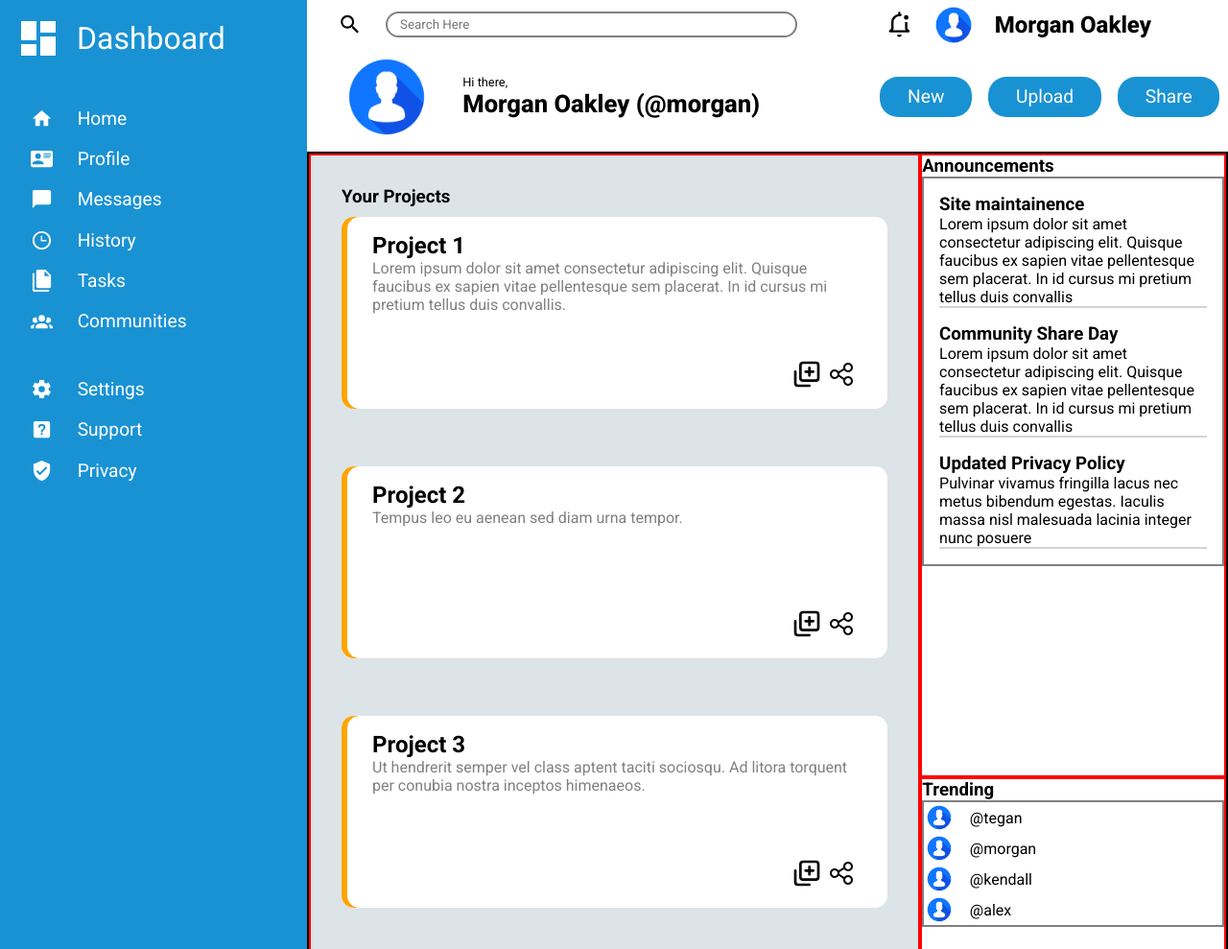
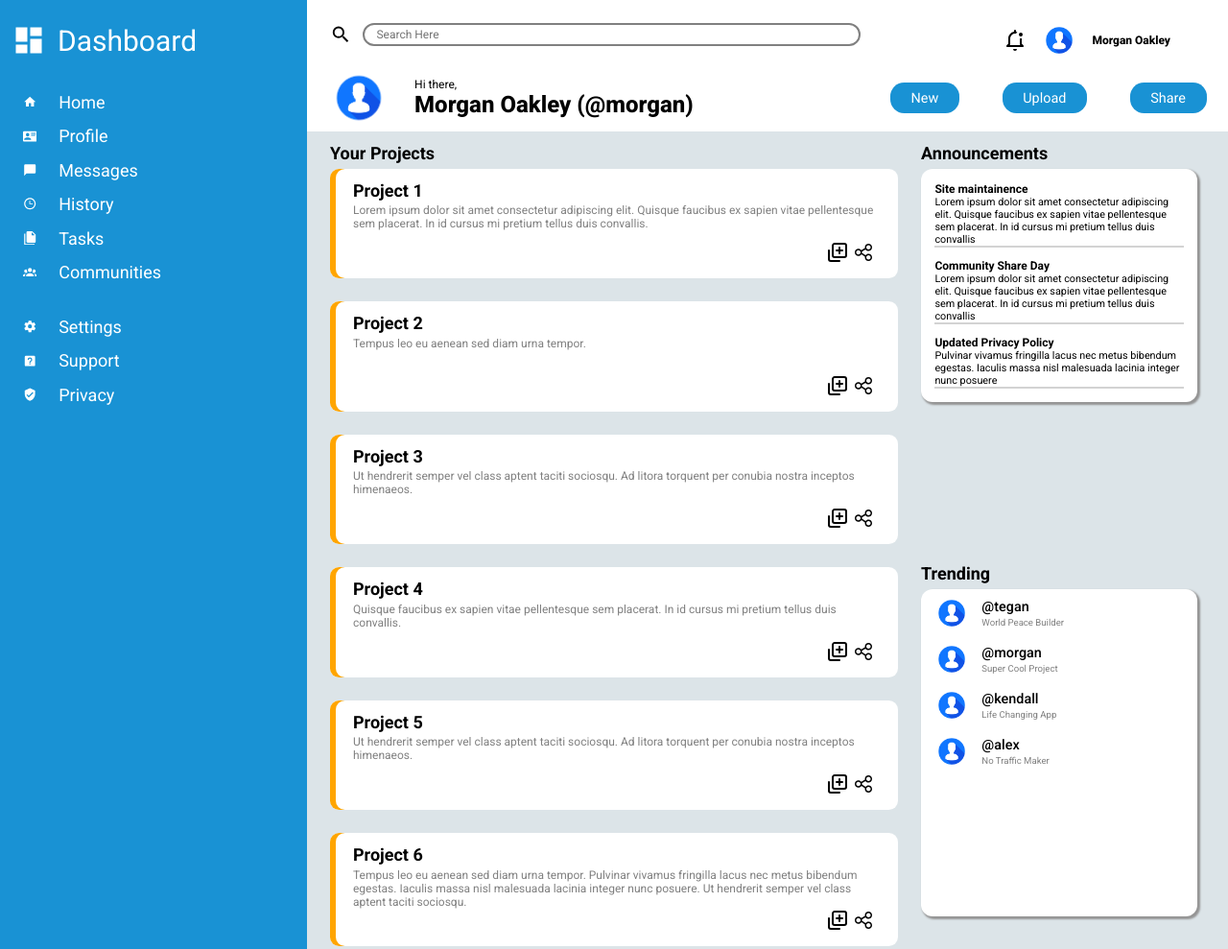
Before and after one commit to Pichaku123/odin-admin-dash, a plain HTML site: page index.html in a window 1280 px wide. Shown: the top 989 px of the page at 96% size. Drawn offline with Linux system fonts and the light colour scheme; a web font is replaced by a local one.

Commit message:
styling+minor changes to html done

```diff
--- a/index.html
+++ b/index.html
@@ -41,11 +41,11 @@
 
         <div class="top">
             <div class="search">
-                <svg xmlns="http://www.w3.org/2000/svg" height="1.2em" width="1.2em" viewBox="0 0 24 24"><title>magnify</title><path d="M9.5,3A6.5,6.5 0 0,1 16,9.5C16,11.11 15.41,12.59 14.44,13.73L14.71,14H15.5L20.5,19L19,20.5L14,15.5V14.71L13.73,14.44C12.59,15.41 11.11,16 9.5,16A6.5,6.5 0 0,1 3,9.5A6.5,6.5 0 0,1 9.5,3M9.5,5C7,5 5,7 5,9.5C5,12 7,14 9.5,14C12,14 14,12 14,9.5C14,7 12,5 9.5,5Z" /></svg>
+                <svg xmlns="http://www.w3.org/2000/svg" height="2em" width="2em" viewBox="0 0 24 24"><title>magnify</title><path d="M9.5,3A6.5,6.5 0 0,1 16,9.5C16,11.11 15.41,12.59 14.44,13.73L14.71,14H15.5L20.5,19L19,20.5L14,15.5V14.71L13.73,14.44C12.59,15.41 11.11,16 9.5,16A6.5,6.5 0 0,1 3,9.5A6.5,6.5 0 0,1 9.5,3M9.5,5C7,5 5,7 5,9.5C5,12 7,14 9.5,14C12,14 14,12 14,9.5C14,7 12,5 9.5,5Z" /></svg>
                 <input type="text" id="searchbar" maxlength="15" placeholder="Search Here">
             </div>
             <div class="account">
-                <svg fill="#000000" height="1.2em" width="1.2em" viewBox="0 0 24 24" xmlns="http://www.w3.org/2000/svg"><g id="SVGRepo_bgCarrier" stroke-width="0"></g><g id="SVGRepo_tracerCarrier" stroke-linecap="round" stroke-linejoin="round"></g><g id="SVGRepo_iconCarrier"><path d="M12,23a2,2,0,0,1-2-2h4A2,2,0,0,1,12,23ZM20,6a2,2,0,1,0-2,2A2,2,0,0,0,20,6Zm.707,11.293L19,15.586V10H17v6a1,1,0,0,0,.293.707l.293.293H6.414l.293-.293A1,1,0,0,0,7,16V10a4.98,4.98,0,0,1,5.912-4.912L14.5,3.5a.913.913,0,0,0-.168-.1A7,7,0,0,0,13,3.084V2a1,1,0,0,0-2,0V3.08A7,7,0,0,0,5,10v5.586L3.293,17.293A1,1,0,0,0,4,19H20a1,1,0,0,0,.707-1.707Z"></path></g></svg>
+                <svg fill="#000000" height="2em" width="2em" viewBox="0 0 24 24" xmlns="http://www.w3.org/2000/svg"><g id="SVGRepo_bgCarrier" stroke-width="0"></g><g id="SVGRepo_tracerCarrier" stroke-linecap="round" stroke-linejoin="round"></g><g id="SVGRepo_iconCarrier"><path d="M12,23a2,2,0,0,1-2-2h4A2,2,0,0,1,12,23ZM20,6a2,2,0,1,0-2,2A2,2,0,0,0,20,6Zm.707,11.293L19,15.586V10H17v6a1,1,0,0,0,.293.707l.293.293H6.414l.293-.293A1,1,0,0,0,7,16V10a4.98,4.98,0,0,1,5.912-4.912L14.5,3.5a.913.913,0,0,0-.168-.1A7,7,0,0,0,13,3.084V2a1,1,0,0,0-2,0V3.08A7,7,0,0,0,5,10v5.586L3.293,17.293A1,1,0,0,0,4,19H20a1,1,0,0,0,.707-1.707Z"></path></g></svg>
                 <img src="placeholder-logo.jpg" id="pfp">
                 <span>Morgan Oakley</span>
             </div>
@@ -133,7 +133,7 @@
             </div>
         </div>
 
-        <div id="announce">
+        <div id="announce" class="right">
             <h3>Announcements</h3>
             <div id="announce-card">
                 <ul>
@@ -153,25 +153,37 @@
             </div>
         </div>
 
-        <div id="trending">
+        <div id="trending" class="right">
             <h3>Trending</h3>
             <div id="trending-card">
                 <ul>
                     <li class="trending-text">
                         <img src="placeholder-logo.jpg" id="pfp">
-                        <p>@tegan</p>
+                        <div class="desc">
+                            <p class="uid">@tegan</p>
+                            <p class="bio">World Peace Builder</p>
+                        </div>
                     </li>
                     <li class="trending-text">
                         <img src="placeholder-logo.jpg" id="pfp">
-                        <p>@morgan</p>
+                        <div class="desc">
+                            <p class="uid">@morgan</p>
+                            <p class="bio">Super Cool Project</p>
+                        </div>
                     </li>
                     <li class="trending-text">
                         <img src="placeholder-logo.jpg" id="pfp">
-                        <p>@kendall</p>
+                        <div class="desc">
+                            <p class="uid">@kendall</p>
+                            <p class="bio">Life Changing App</p>
+                        </div>
                     </li>
                     <li class="trending-text">
                         <img src="placeholder-logo.jpg" id="pfp">
-                        <p>@alex</p>
+                        <div class="desc">
+                            <p class="uid">@alex</p>
+                            <p class="bio">No Traffic Maker</p>
+                        </div>
                     </li>
                 </ul>
             </div>
--- a/styles.css
+++ b/styles.css
@@ -4,6 +4,7 @@
     box-sizing: border-box;
     font-family: "Roboto";
     background-color: white;
+    font-size: 12px;
 }
 
 ul{
@@ -19,11 +20,11 @@ body{
     display: grid;
     height: 100vh;
     grid-template-columns: 1fr 3fr;
-    grid-template-rows: 1fr 4fr;
+    grid-template-rows: 1fr 5fr;
 }
 
 .sidebar{
-    padding: 1rem 1rem;
+    padding: 2rem 1rem;
     background-color: #1992d4;
     color: white;
     grid-row: 1 / span 4;
@@ -54,7 +55,7 @@ body{
 .sidebar .logo span{
     color: white;
     background-color: #1992d4;
-    font-size: 2rem;
+    font-size: 2.5rem;
 }
 
 .sidebar .menu > ul, .sidebar .extra > ul{
@@ -69,12 +70,16 @@ body{
     background-color: #1992d4;
     display: flex;
     align-items: center;
+    font-size: 1.5rem;
     gap: 1.6rem;
     padding: 0 1rem;
 }
 
+.sidebar li svg{
+    margin-right: 0.3rem;
+}
+
 .main-content{
-    border: 2px solid black;
     grid-column: 2/ span 3;
 }
 
@@ -86,11 +91,11 @@ body{
 .header .top{
     flex: 1;
     display: flex;
-    align-items: center;
+    align-items: flex-start;
     justify-content: space-evenly;
     font-weight: 800;
     font-size: 1.5em;
-    padding-top: 0.1rem;
+    padding-top: 2rem;
     padding-left: 2rem;
     padding-right: 5rem;
 }
@@ -122,13 +127,14 @@ body{
     flex: 1;
     display: flex;
     align-items: center;
+    padding-top: 1em;
     padding-left: 2rem;
     padding-bottom: 0.4rem;
 }
 
 #pfp-display{
-    height: 8em;
-    width: 8em;
+    height: 5em;
+    width: 5em;
     background: transparent;
 }
 
@@ -170,35 +176,29 @@ body{
 
 #projects{
     grid-row: 1/3;
-    border: 2px solid red;
-    padding: 2em 2em;
+    padding: 1em 2em;
     background-color: #dce4e8;
 }
 
 #projects > h3{
-    margin-bottom: 0.5em;
+    margin-bottom: 0.2em;
     background-color: #dce4e8;
-}
-
-#announce{
-    border: 2px solid red;
-}
-
-#trending{
-    border: 2px solid red;
+    font-size: 1.5em;
+    margin-bottom: 1%;
 }
 
 .project-wrapper{
     display: grid;
+    height: 95%;
     grid-template-columns: repeat(auto-fit, minmax(300px, 1fr));
-    gap: 5%;
+    grid-template-rows: repeat(auto-fit, 1fr);
+    grid-auto-rows: 1fr;
+    gap: 2em;
     align-items: stretch;
     background-color: #dce4e8;
 }
 
 .main-content .project{
-    min-height: 200px;
-    overflow: auto;
     border-radius: 0.8em;
     padding-top: 1em;
     padding-bottom: 1em;
@@ -210,8 +210,14 @@ body{
     box-shadow: 6px 0px 0px 0px orange inset;
 }
 
+.card-content h2{
+    font-size: 1.5em;
+    margin-bottom: 0.2em;
+}
+
 .card-content p{
     color: gray;
+    font-size: 1em;
 }
 
 .project .logos{
@@ -223,9 +229,22 @@ body{
     height: 2em;
 }
 
+#announce{
+    padding-top: 1rem;
+    padding-bottom: 0;
+    background-color: #dce4e8;
+}
+
+#announce > h3{
+    font-size: 1.5em;
+    background-color: #dce4e8;
+    margin-bottom: 2%;
+}
+
 #announce-card{
     padding: 5%;
-    border: 2px solid gray;
+    box-shadow: 2px 2px 2px 1px #949494;
+    border-radius: 1em;
 }
 
 #announce-card > ul{
@@ -238,18 +257,58 @@ body{
     border-bottom: 2px solid lightgrey;
 }
 
-#pfp{
-    height: 2em;
-    width: 2em;
+.announce-text p{
+    font-size: 0.9em;
+}
+
+#trending{
+    padding-top: 1rem;
+    background-color: #dce4e8;
+}
+
+#trending h3{
+    font-size: 1.5em;
+    background-color: #dce4e8;
+    margin-bottom: 2%;
 }
 
 #trending-card{
-    border: 2px solid gray;
+    padding: 2.5% 5%;
+    height: 80%;
+    box-shadow: 2px 2px 2px 1px #949494;
+    border-radius: 1em;
 }
 
+#trending-card > ul{
+    display: flex;
+    flex-direction: column;
+    gap: 1em;
+}
 
 #trending .trending-text{
     display: flex;
     align-items: center;
     gap: 5%;
 }
+
+
+
+.trending-text .uid{
+    font-size: 1.2em;
+    margin-bottom: 3%;
+    font-weight: 500;
+}
+
+.trending-text .bio{
+    font-size: 0.8em;
+    color: gray;
+}
+
+#pfp{
+    height: 3em;
+    width: 3em;
+}
+
+.right{
+    padding-right: 10%;
+}
```
